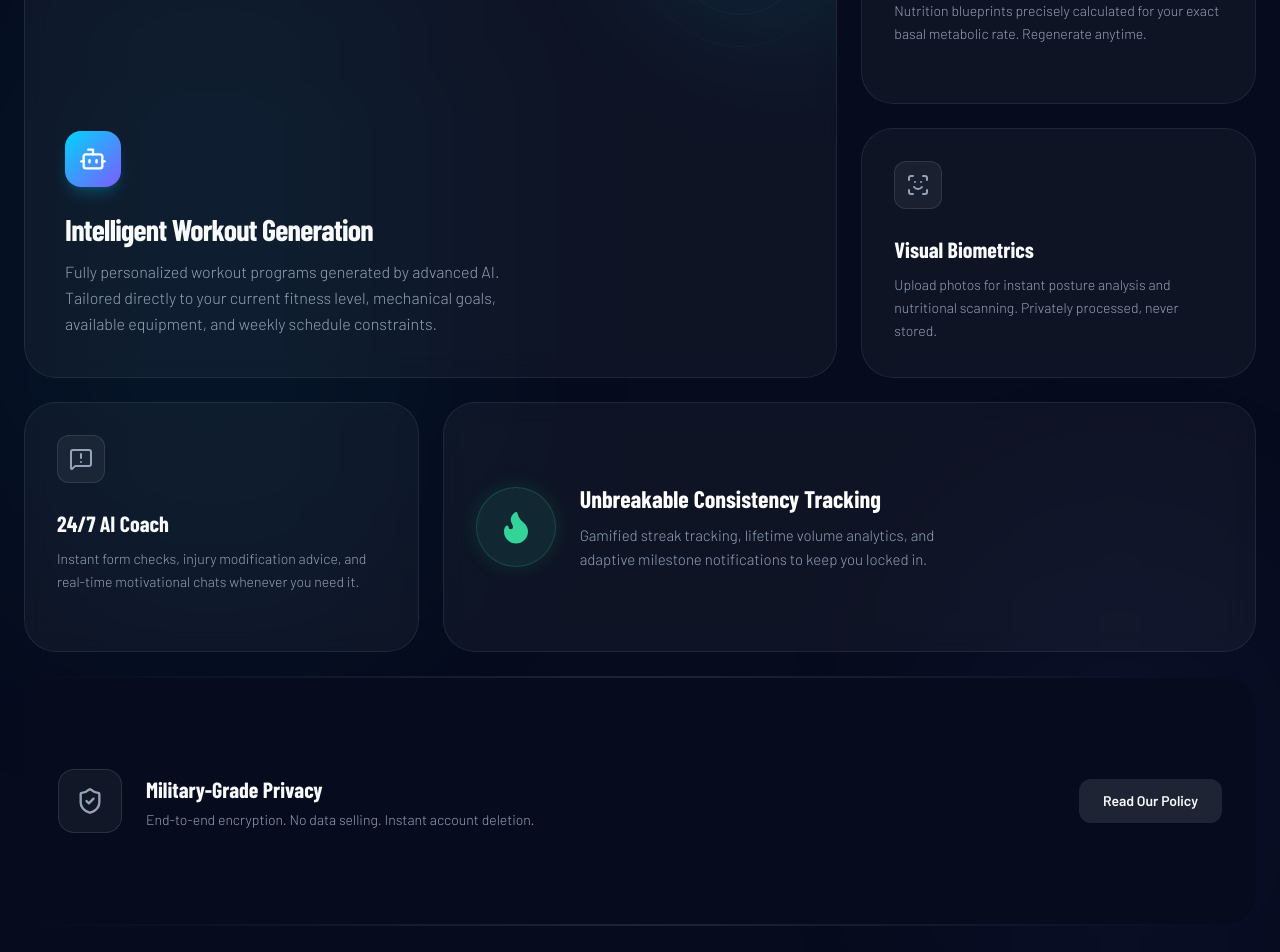
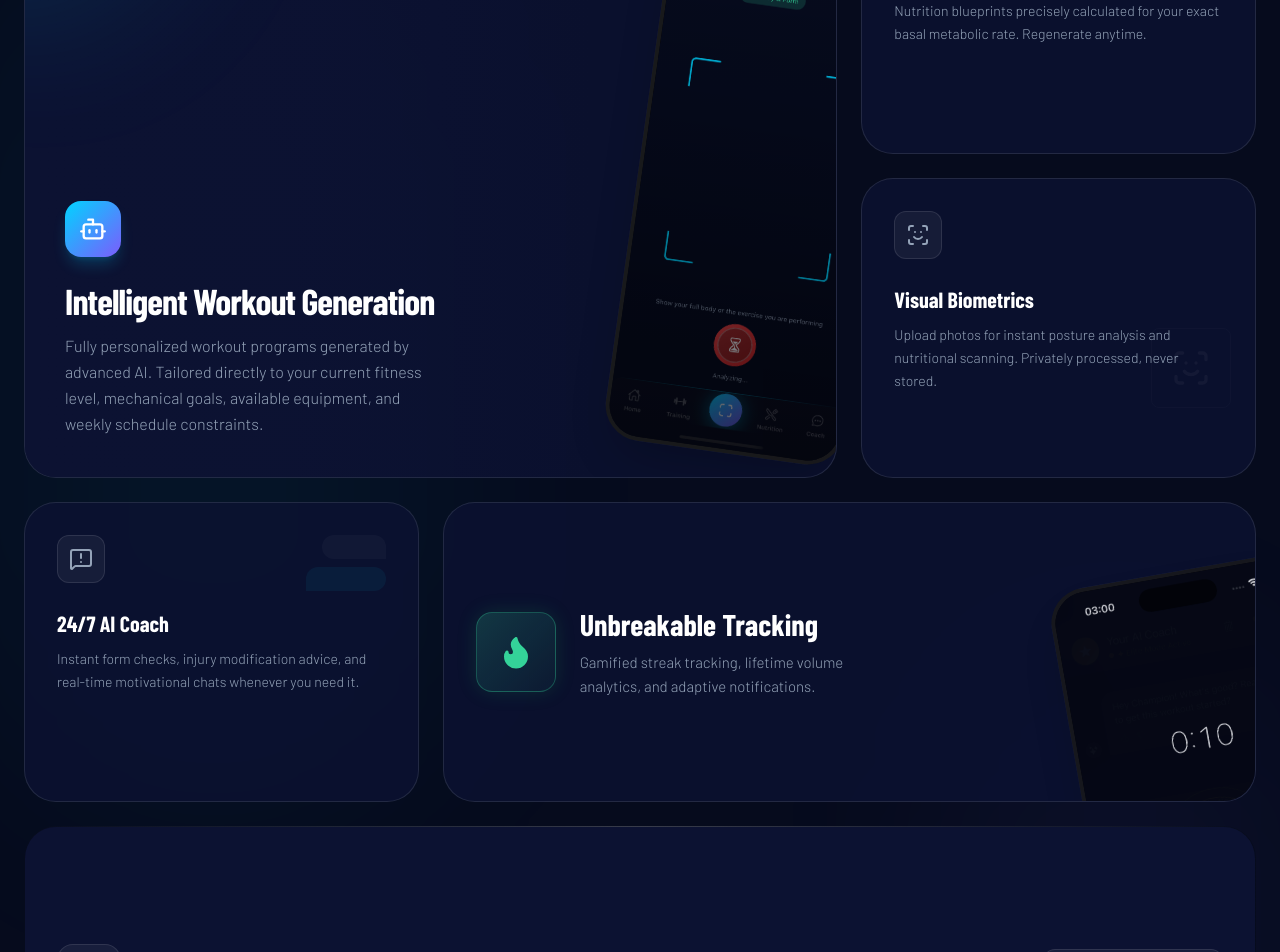
Before and after one commit to jebbari-mohammed/website, a React (Vite) app: page / in a window 1280 px wide. Shown: the part 2040-2992 px from the top of the page. Built offline with nearby package versions, Linux system fonts and the light colour scheme; a web font is replaced by a local one.

Commit message:
style: enhance bento grid with app screenshots and inline css micro-animations

```diff
--- a/src/components/Features.tsx
+++ b/src/components/Features.tsx
@@ -3,7 +3,7 @@ import { Bot, Utensils, ScanFace, MessageSquareWarning, Flame, ShieldCheck } fro
 
 export default function Features() {
     return (
-        <section id="features" className="py-[120px] px-6 relative">
+        <section id="features" className="py-[120px] px-6 relative overflow-hidden">
             {/* Background decorations */}
             <div className="absolute top-1/4 left-0 w-1/3 h-1/2 bg-primary/5 blur-[120px] rounded-full pointer-events-none" />
             <div className="absolute bottom-0 right-0 w-1/4 h-1/3 bg-secondary/5 blur-[100px] rounded-full pointer-events-none" />
@@ -26,7 +26,7 @@ export default function Features() {
                 </motion.div>
 
                 {/* Bento Grid */}
-                <div className="grid grid-cols-1 md:grid-cols-3 gap-6 auto-rows-[250px]">
+                <div className="grid grid-cols-1 md:grid-cols-3 gap-6 auto-rows-[300px]">
 
                     {/* 1. Large Feature - AI Workout */}
                     <motion.div
@@ -34,21 +34,23 @@ export default function Features() {
                         whileInView={{ opacity: 1, y: 0 }}
                         viewport={{ once: true, margin: "-50px" }}
                         transition={{ duration: 0.5 }}
-                        className="md:col-span-2 md:row-span-2 glass-card rounded-[32px] p-10 relative overflow-hidden group hover:border-primary/30 transition-all duration-500 hover:shadow-[0_20px_50px_rgba(0,180,255,0.15)] flex flex-col justify-end"
+                        className="md:col-span-2 md:row-span-2 bg-[#0C1232]/80 border border-white/10 rounded-[32px] p-10 relative overflow-hidden group hover:border-primary/40 transition-all duration-500 hover:shadow-[0_20px_60px_rgba(0,212,255,0.15)] flex flex-col justify-end"
                     >
-                        <div className="absolute -top-32 -right-32 w-80 h-80 bg-gradient-to-br from-primary/20 to-transparent blur-3xl rounded-full group-hover:scale-110 transition-transform duration-700" />
+                        {/* Peeking Image Visual */}
+                        <div className="absolute -right-10 top-20 w-[240px] h-[520px] rounded-[36px] bg-black border-4 border-white/10 overflow-hidden shadow-2xl rotate-[8deg] group-hover:rotate-[4deg] group-hover:-translate-x-6 group-hover:scale-105 transition-all duration-700 hidden sm:block z-0 opacity-90 group-hover:opacity-100">
+                            <img src="/images/hero1.png" alt="Workout Generator Interface" className="w-full h-full object-cover" loading="lazy" decoding="async" />
+                            {/* Image Gradient Overlay for blending */}
+                            <div className="absolute inset-0 bg-gradient-to-t from-black/60 to-transparent" />
+                        </div>
 
-                        <div className="absolute top-10 right-10 w-48 h-48 border-[1px] border-white/10 rounded-full flex items-center justify-center translate-x-10 -translate-y-10 group-hover:translate-x-0 transition-transform duration-700 opacity-20">
-                            <div className="w-32 h-32 border-[1px] border-white/20 rounded-full flex items-center justify-center">
-                                <div className="w-16 h-16 border-[1px] border-primary/40 rounded-full" />
-                            </div>
-                        </div>
+                        <div className="absolute inset-0 bg-gradient-to-r from-[#0C1232] via-[#0C1232]/90 to-transparent sm:w-[70%] z-0" />
+                        <div className="absolute -top-32 -left-32 w-80 h-80 bg-gradient-to-br from-primary/20 to-transparent blur-3xl rounded-full group-hover:scale-110 transition-transform duration-700" />
 
                         <div className="w-14 h-14 rounded-2xl bg-gradient-to-br from-primary to-secondary flex items-center justify-center mb-6 relative z-10 shadow-lg shadow-primary/20">
                             <Bot className="text-white" size={28} />
                         </div>
-                        <h3 className="text-3xl font-black font-condensed tracking-tight mb-3 relative z-10">Intelligent Workout Generation</h3>
-                        <p className="text-base text-textSecondary leading-relaxed max-w-md relative z-10 font-light">
+                        <h3 className="text-4xl font-black font-condensed tracking-tight mb-3 relative z-10 text-white">Intelligent Workout Generation</h3>
+                        <p className="text-base text-textSecondary leading-relaxed max-w-sm relative z-10 font-light">
                             Fully personalized workout programs generated by advanced AI. Tailored directly to your current fitness level, mechanical goals, available equipment, and weekly schedule constraints.
                         </p>
                     </motion.div>
@@ -59,13 +61,16 @@ export default function Features() {
                         whileInView={{ opacity: 1, y: 0 }}
                         viewport={{ once: true, margin: "-50px" }}
                         transition={{ duration: 0.5, delay: 0.1 }}
-                        className="glass-card rounded-[32px] p-8 relative overflow-hidden group hover:bg-white/[0.08] transition-all duration-300"
+                        className="bg-[#0C1232]/80 border border-white/10 rounded-[32px] p-8 relative overflow-hidden group hover:bg-[#131A42]/90 transition-all duration-300"
                     >
-                        <div className="w-12 h-12 rounded-xl bg-white/5 border border-white/10 flex items-center justify-center mb-6 group-hover:bg-secondary/20 group-hover:text-secondary transition-colors duration-300">
+                        {/* Visual: Macro Ring Chart */}
+                        <div className="absolute top-8 right-8 w-16 h-16 rounded-full border-[6px] border-white/5 border-t-secondary border-r-primary rotate-45 group-hover:rotate-[225deg] transition-all duration-700 opacity-40 z-0"></div>
+
+                        <div className="w-12 h-12 rounded-xl bg-white/5 border border-white/10 flex items-center justify-center mb-6 group-hover:bg-secondary/20 group-hover:text-secondary group-hover:border-secondary/30 transition-all duration-300 relative z-10">
                             <Utensils className="text-textSecondary group-hover:text-secondary transition-colors" size={24} />
                         </div>
-                        <h3 className="text-[22px] font-bold font-condensed mb-2">Macro-Aligned Meals</h3>
-                        <p className="text-[14px] text-textSecondary leading-relaxed font-light">
+                        <h3 className="text-[22px] font-bold font-condensed mb-2 relative z-10 text-white">Macro-Aligned Meals</h3>
+                        <p className="text-[14px] text-textSecondary leading-relaxed font-light relative z-10">
                             Nutrition blueprints precisely calculated for your exact basal metabolic rate. Regenerate anytime.
                         </p>
                     </motion.div>
@@ -76,13 +81,19 @@ export default function Features() {
                         whileInView={{ opacity: 1, y: 0 }}
                         viewport={{ once: true, margin: "-50px" }}
                         transition={{ duration: 0.5, delay: 0.2 }}
-                        className="glass-card rounded-[32px] p-8 relative overflow-hidden group hover:bg-white/[0.08] transition-all duration-300"
+                        className="bg-[#0C1232]/80 border border-white/10 rounded-[32px] p-8 relative overflow-hidden group hover:bg-[#131A42]/90 transition-all duration-300"
                     >
-                        <div className="w-12 h-12 rounded-xl bg-white/5 border border-white/10 flex items-center justify-center mb-6 group-hover:bg-primary/20 group-hover:text-primary transition-colors duration-300">
+                        {/* Visual: Scanning Laser */}
+                        <div className="absolute top-1/2 right-6 w-20 h-20 border border-white/5 rounded-lg opacity-40 overflow-hidden flex items-center justify-center z-0">
+                            <ScanFace size={40} className="text-white/10" />
+                            <div className="absolute inset-0 bg-gradient-to-b from-transparent via-primary/40 to-transparent h-1.5 w-full -translate-y-10 group-hover:animate-[scan_2s_ease-in-out_infinite]" />
+                        </div>
+
+                        <div className="w-12 h-12 rounded-xl bg-white/5 border border-white/10 flex items-center justify-center mb-6 group-hover:bg-primary/20 group-hover:text-primary group-hover:border-primary/30 transition-all duration-300 relative z-10">
                             <ScanFace className="text-textSecondary group-hover:text-primary transition-colors" size={24} />
                         </div>
-                        <h3 className="text-[22px] font-bold font-condensed mb-2">Visual Biometrics</h3>
-                        <p className="text-[14px] text-textSecondary leading-relaxed font-light">
+                        <h3 className="text-[22px] font-bold font-condensed mb-2 relative z-10 text-white">Visual Biometrics</h3>
+                        <p className="text-[14px] text-textSecondary leading-relaxed font-light relative z-10">
                             Upload photos for instant posture analysis and nutritional scanning. Privately processed, never stored.
                         </p>
                     </motion.div>
@@ -93,57 +104,71 @@ export default function Features() {
                         whileInView={{ opacity: 1, y: 0 }}
                         viewport={{ once: true, margin: "-50px" }}
                         transition={{ duration: 0.5, delay: 0.3 }}
-                        className="glass-card rounded-[32px] p-8 relative overflow-hidden group hover:bg-white/[0.08] transition-all duration-300"
+                        className="bg-[#0C1232]/80 border border-white/10 rounded-[32px] p-8 relative overflow-hidden group hover:bg-[#131A42]/90 transition-all duration-300"
                     >
-                        <div className="w-12 h-12 rounded-xl bg-white/5 border border-white/10 flex items-center justify-center mb-6 group-hover:bg-white/20 transition-colors duration-300">
+                        {/* Visual: Chat Bubbles */}
+                        <div className="absolute top-8 right-8 flex flex-col gap-2 opacity-30 group-hover:opacity-60 transition-opacity z-0">
+                            <div className="w-16 h-6 bg-white/10 rounded-full rounded-br-sm self-end group-hover:-translate-x-1 group-hover:-translate-y-1 transition-transform duration-500" />
+                            <div className="w-20 h-6 bg-primary/20 rounded-full rounded-bl-sm group-hover:translate-x-1 group-hover:translate-y-1 transition-transform duration-500" />
+                        </div>
+
+                        <div className="w-12 h-12 rounded-xl bg-white/5 border border-white/10 flex items-center justify-center mb-6 group-hover:bg-white/20 group-hover:border-white/30 transition-all duration-300 relative z-10">
                             <MessageSquareWarning className="text-textSecondary group-hover:text-white transition-colors" size={24} />
                         </div>
-                        <h3 className="text-[22px] font-bold font-condensed mb-2">24/7 AI Coach</h3>
-                        <p className="text-[14px] text-textSecondary leading-relaxed font-light">
+                        <h3 className="text-[22px] font-bold font-condensed mb-2 relative z-10 text-white">24/7 AI Coach</h3>
+                        <p className="text-[14px] text-textSecondary leading-relaxed font-light relative z-10">
                             Instant form checks, injury modification advice, and real-time motivational chats whenever you need it.
                         </p>
                     </motion.div>
 
-                    {/* 5. Medium Feature - Streak */}
+                    {/* 5. Medium Feature - Streak (Spans 2 columns, short row) */}
                     <motion.div
                         initial={{ opacity: 0, y: 30 }}
                         whileInView={{ opacity: 1, y: 0 }}
                         viewport={{ once: true, margin: "-50px" }}
                         transition={{ duration: 0.5, delay: 0.4 }}
-                        className="md:col-span-2 glass-card rounded-[32px] p-8 relative overflow-hidden group hover:border-cta/30 transition-all duration-500 bg-gradient-to-r hover:from-cta/5 hover:to-transparent"
+                        className="md:col-span-2 bg-[#0C1232]/80 border border-white/10 rounded-[32px] p-8 relative overflow-hidden group hover:border-cta/40 transition-all duration-500"
                     >
-                        <div className="flex items-center gap-6 h-full">
-                            <div className="w-20 h-20 shrink-0 rounded-full bg-cta/10 border border-cta/20 flex items-center justify-center shadow-[0_0_20px_rgba(34,197,94,0.15)] group-hover:scale-110 transition-transform duration-500">
+                        {/* Ambient Glow */}
+                        <div className="absolute inset-0 bg-gradient-to-br from-cta/5 to-transparent opacity-0 group-hover:opacity-100 transition-opacity duration-500 z-0" />
+
+                        {/* Peeking Image Visual on the far right */}
+                        <div className="absolute -right-20 -bottom-32 w-[260px] h-[360px] rounded-[36px] bg-black border-4 border-white/10 overflow-hidden shadow-2xl -rotate-[10deg] group-hover:-rotate-[5deg] group-hover:-translate-y-4 group-hover:scale-105 transition-all duration-700 hidden sm:block z-0 opacity-80 group-hover:opacity-100">
+                            <img src="/images/hero2.png" alt="Streak Dashboard" className="w-full h-full object-cover object-top" loading="lazy" decoding="async" />
+                        </div>
+
+                        <div className="flex flex-col sm:flex-row items-start sm:items-center gap-6 h-full relative z-10 sm:max-w-[50%]">
+                            <div className="w-20 h-20 shrink-0 rounded-2xl bg-gradient-to-br from-cta/20 to-cta/5 border border-cta/30 flex items-center justify-center shadow-[0_0_20px_rgba(34,197,94,0.15)] group-hover:scale-110 transition-transform duration-500">
                                 <Flame className="text-cta" size={36} fill="currentColor" />
                             </div>
                             <div>
-                                <h3 className="text-2xl font-bold font-condensed mb-2 text-white">Unbreakable Consistency Tracking</h3>
-                                <p className="text-[15px] text-textSecondary leading-relaxed font-light max-w-sm">
-                                    Gamified streak tracking, lifetime volume analytics, and adaptive milestone notifications to keep you locked in.
+                                <h3 className="text-3xl font-bold font-condensed mb-2 text-white">Unbreakable Tracking</h3>
+                                <p className="text-[15px] text-textSecondary leading-relaxed font-light">
+                                    Gamified streak tracking, lifetime volume analytics, and adaptive notifications.
                                 </p>
                             </div>
                         </div>
                     </motion.div>
 
-                    {/* 6. Wide Feature - Privacy */}
+                    {/* 6. Wide Feature - Privacy (Full Width Row) */}
                     <motion.div
                         initial={{ opacity: 0, scale: 0.98 }}
                         whileInView={{ opacity: 1, scale: 1 }}
                         viewport={{ once: true, margin: "-50px" }}
                         transition={{ duration: 0.5, delay: 0.5 }}
-                        className="md:col-span-3 rounded-[32px] p-[2px] bg-gradient-to-r from-bgPrimary via-white/10 to-bgPrimary overflow-hidden"
+                        className="md:col-span-3 rounded-[32px] p-[1px] bg-gradient-to-r from-bgPrimary via-white/20 to-bgPrimary overflow-hidden"
                     >
-                        <div className="w-full h-full bg-bgPrimary rounded-[30px] p-8 flex flex-col md:flex-row items-center gap-6 md:gap-10 justify-between">
+                        <div className="w-full h-full bg-[#0C1232] rounded-[31px] p-6 sm:p-8 flex flex-col md:flex-row items-center gap-6 md:gap-10 justify-between group hover:bg-gradient-to-r hover:from-[#131A42] hover:to-[#0C1232] transition-colors duration-500">
                             <div className="flex items-center gap-6">
-                                <div className="w-16 h-16 rounded-2xl bg-white/5 flex items-center justify-center border border-white/10 shrink-0">
-                                    <ShieldCheck size={28} className="text-textSecondary" />
+                                <div className="w-16 h-16 rounded-2xl bg-white/5 flex items-center justify-center border border-white/10 shrink-0 group-hover:bg-white/10 transition-colors duration-300">
+                                    <ShieldCheck size={28} className="text-white" />
                                 </div>
                                 <div>
-                                    <h3 className="text-[22px] font-bold font-condensed mb-1">Military-Grade Privacy</h3>
-                                    <p className="text-sm text-textSecondary font-light">End-to-end encryption. No data selling. Instant account deletion.</p>
+                                    <h3 className="text-[22px] font-bold font-condensed mb-1 text-white">Military-Grade Privacy</h3>
+                                    <p className="text-sm text-textSecondary font-light">End-to-end encryption. No data selling. Instant account deletion inside the app.</p>
                                 </div>
                             </div>
-                            <a href="#data" className="px-6 py-3 rounded-xl bg-white/10 hover:bg-white/20 text-sm font-semibold transition-colors whitespace-nowrap">
+                            <a href="#data" className="px-8 py-4 rounded-xl bg-white/5 border border-white/10 hover:bg-white text-textSecondary hover:text-black text-[13px] font-bold uppercase tracking-wider transition-all duration-300 whitespace-nowrap">
                                 Read Our Policy
                             </a>
                         </div>
@@ -151,6 +176,16 @@ export default function Features() {
 
                 </div>
             </div>
+
+            {/* CSS Animation for scanning line */}
+            <style>{`
+        @keyframes scan {
+          0% { transform: translateY(-10px); opacity: 0; }
+          10% { opacity: 1; }
+          90% { opacity: 1; }
+          100% { transform: translateY(40px); opacity: 0; }
+        }
+      `}</style>
         </section>
     );
 }
```
